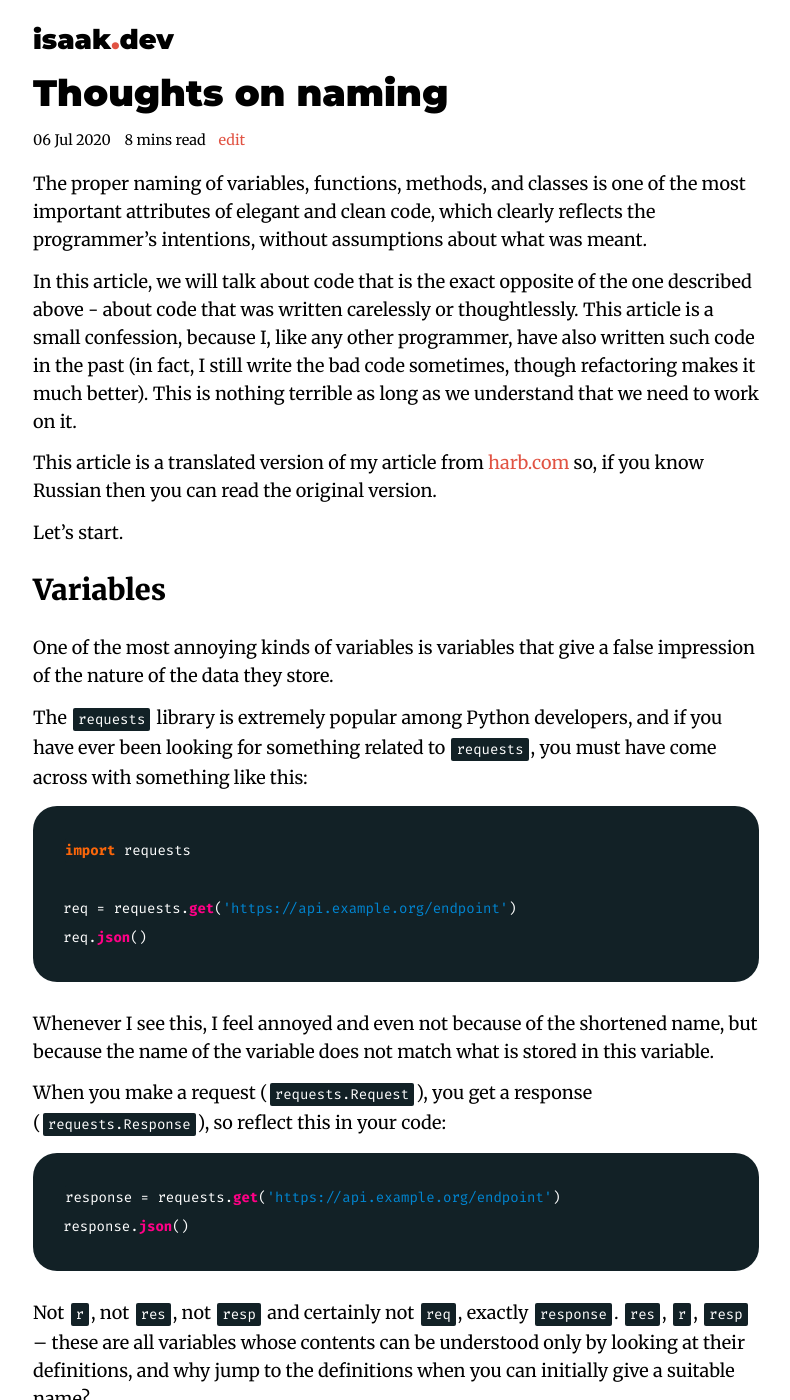
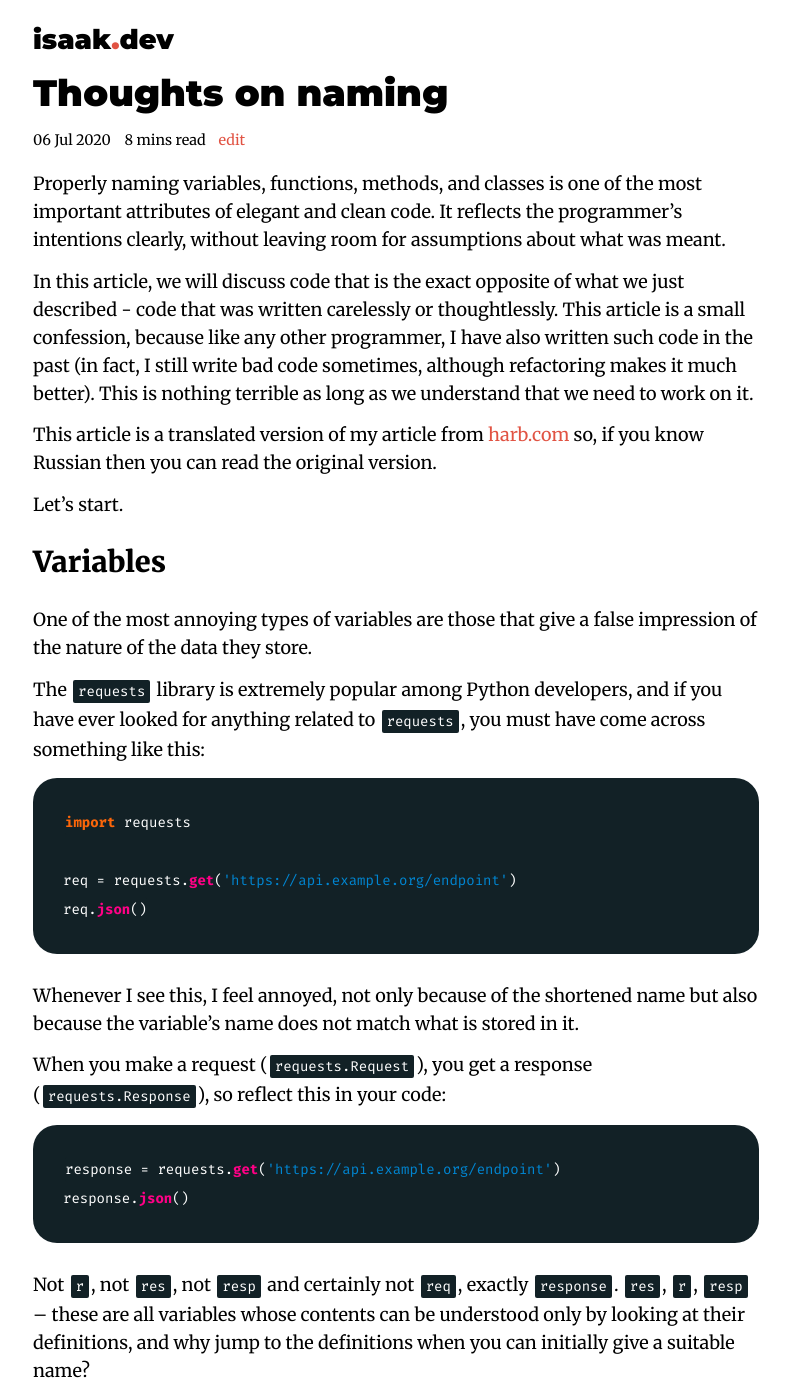
Before and after one commit to lk-geimfari/lk-geimfari.github.io, a Jekyll site: the page built from _posts/2020-07-06-a-few-thoughts-about-naming.md, in a window 1280 px wide and 1400 px high. Shown: the whole window, without its empty margins (244-1034 px from the left). Built offline with Jekyll 4.4.1, drawn with Linux system fonts in a browser that asks for light colours; nearby versions of some CDN libraries.

Commit message:
Update 2020-07-06-a-few-thoughts-about-naming.md

````diff
--- a/_posts/2020-07-06-a-few-thoughts-about-naming.md
+++ b/_posts/2020-07-06-a-few-thoughts-about-naming.md
@@ -9,9 +9,10 @@ preview_img: caspar-david-friedrich-der-einsame-baum.jpg
 published: true
 starred: true
 ---
-The proper naming of variables, functions, methods, and classes is one of the most important attributes of elegant and clean code, which clearly reflects the programmer's intentions, without assumptions about what was meant.
 
-In this article, we will talk about code that is the exact opposite of the one described above - about code that was written carelessly or thoughtlessly. This article is a small confession, because I, like any other programmer, have also written such code in the past (in fact, I still write the bad code sometimes, though refactoring makes it much better). This is nothing terrible as long as we understand that we need to work on it.
+Properly naming variables, functions, methods, and classes is one of the most important attributes of elegant and clean code. It reflects the programmer’s intentions clearly, without leaving room for assumptions about what was meant.
+
+In this article, we will discuss code that is the exact opposite of what we just described - code that was written carelessly or thoughtlessly. This article is a small confession, because like any other programmer, I have also written such code in the past (in fact, I still write bad code sometimes, although refactoring makes it much better). This is nothing terrible as long as we understand that we need to work on it.
 
 This article is a translated version of my article from [harb.com](https://habr.com/ru/post/508238/) so,
 if you know Russian then you can read the original version.
@@ -20,11 +21,10 @@ Let's start.
 
 ## Variables
 
-One of the most annoying kinds of variables is variables that give a false impression
-of the nature of the data they store.
+One of the most annoying types of variables are those that give a false impression of the nature of the data they store.
 
-The `requests` library is extremely popular among Python developers, and if you have ever been
-looking for something related to `requests`, you must have come across with something like this:
+The `requests` library is extremely popular among Python developers, and if you have ever looked for anything
+related to `requests`, you must have come across something like this:
 
 ```python
 import requests
@@ -33,8 +33,8 @@ req = requests.get('https://api.example.org/endpoint')
 req.json()
 ```
 
-Whenever I see this, I feel annoyed and even not because of the shortened name, but because
-the name of the variable does not match what is stored in this variable.
+Whenever I see this, I feel annoyed, not only because of the shortened name but also because the variable's
+name does not match what is stored in it.
 
 When you make a request (`requests.Request`), you get a response (`requests.Response`),
 so reflect this in your code:
````
